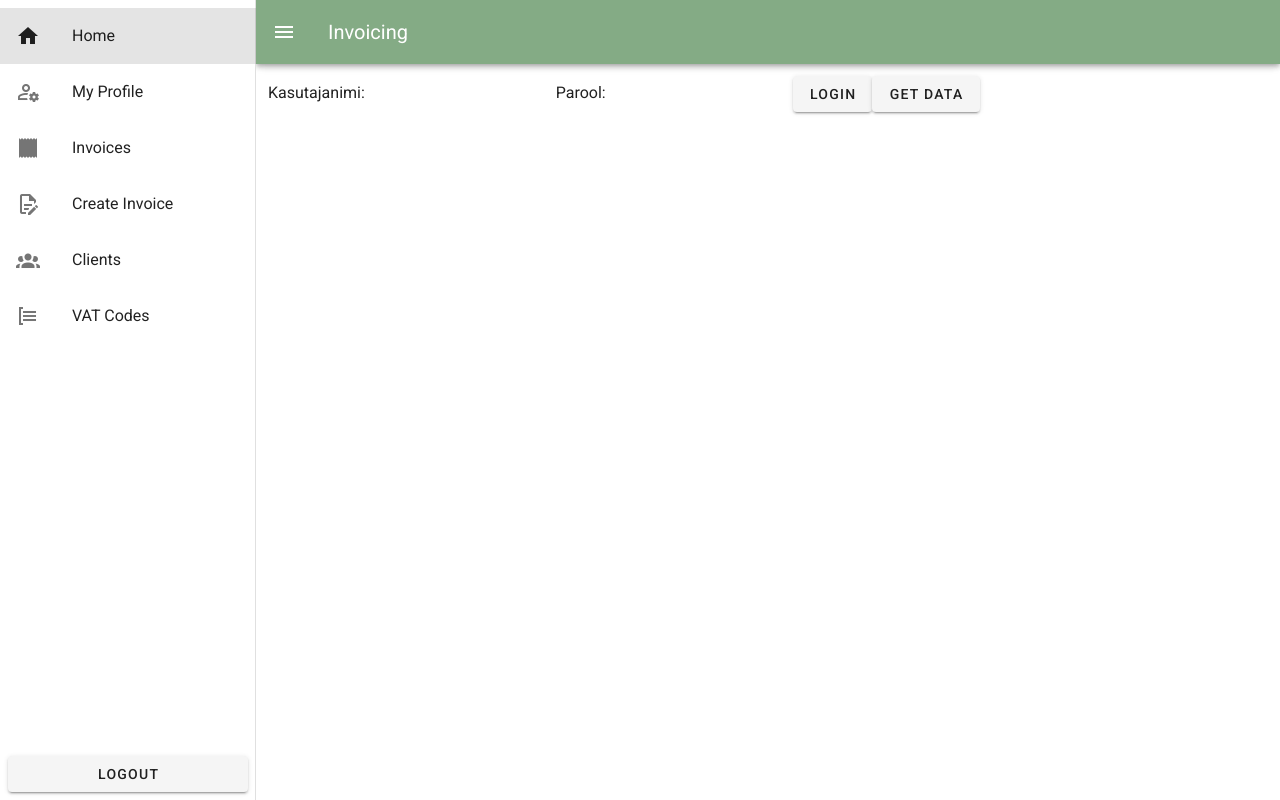
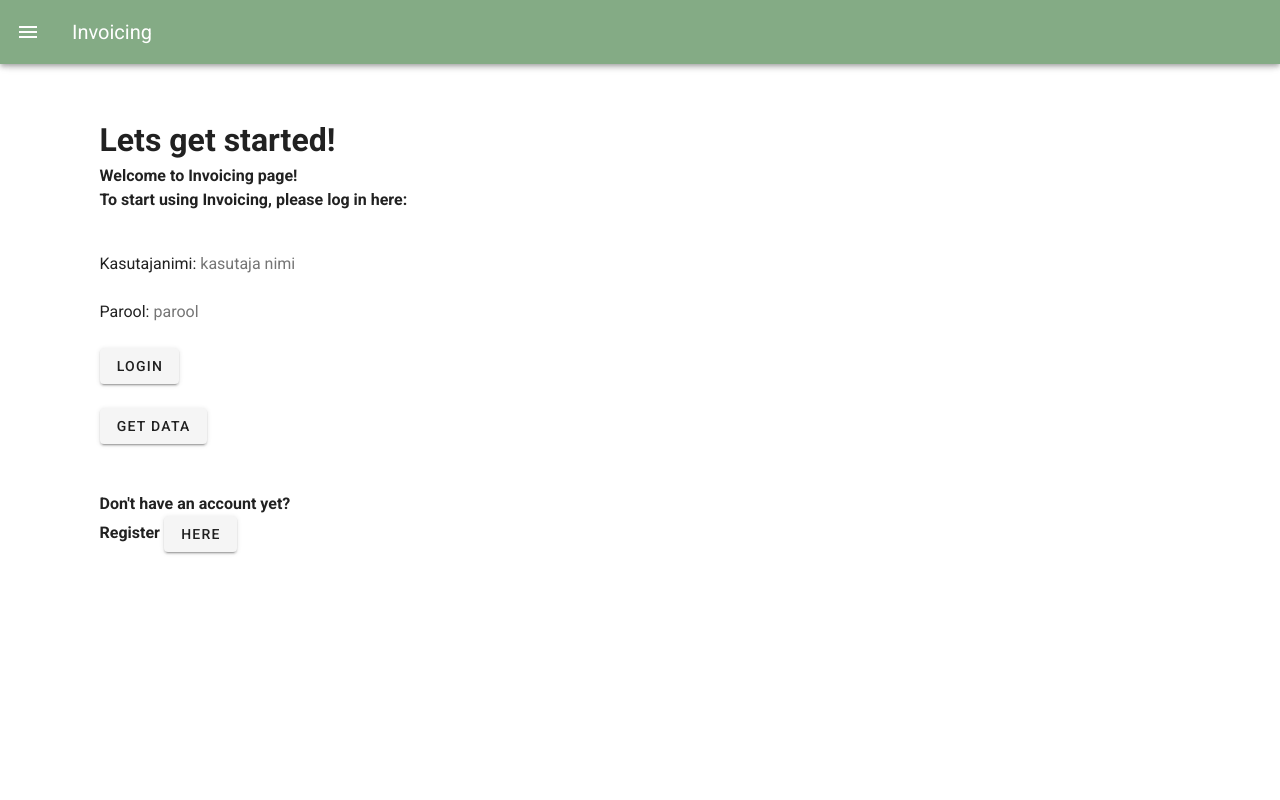
Before and after one commit to nelelepanurm/invoicing, a Vue app in the folder invoicing_front/: page / in a window 1280 px wide. Built offline with nearby package versions, Linux system fonts and the light colour scheme.

Commit message:
App vue 13.12. leong täiendus, Invoices back

```diff
--- a/invoicing_front/src/App.vue
+++ b/invoicing_front/src/App.vue
@@ -3,6 +3,7 @@
     <v-navigation-drawer
         v-model="drawer"
         app
+        v-if="token"
     >
       <v-list>
         <v-list-item
@@ -14,20 +15,11 @@
           <v-list-item-icon>
             <v-icon>{{ item.icon }}</v-icon>
           </v-list-item-icon>
-
           <v-list-item-content>
             <v-list-item-title>{{ item.title }}</v-list-item-title>
           </v-list-item-content>
         </v-list-item>
       </v-list>
-
-      <template v-slot:append>
-        <div class="pa-2">
-          <v-btn block>
-            Logout
-          </v-btn>
-        </div>
-      </template>
     </v-navigation-drawer>
 
     <v-app-bar
@@ -36,22 +28,39 @@
         dark
     >
       <v-app-bar-nav-icon @click="drawer = !drawer"></v-app-bar-nav-icon>
-
       <v-toolbar-title>Invoicing</v-toolbar-title>
+      <v-spacer></v-spacer>
+      <div v-if="token">
+        <v-btn v-on:click="logOut">Log out</v-btn>
+      </div>
     </v-app-bar>
 
     <v-main>
+      <v-container>
+        <div v-if="!token" class="home pa-10">
+          <h1>Lets get started!</h1>
+          <p class="font-weight-bold">
+            Welcome to Invoicing page!<br>
+            To start using Invoicing, please log in here: <br><br>
+          <div>
+            Kasutajanimi: <input v-model="newuser.userName" placeholder="kasutaja nimi"><br><br>
+            Parool: <input v-model="newuser.password" type="password" placeholder="parool"><br><br>
+            <v-btn v-on:click="login">LOGIN</v-btn>
+            <br><br>
+            <v-btn v-on:click="getData">Get data</v-btn>
+          </div>
+          <br><br>
+          <p class="font-weight-bold"> Don't have an account yet? <br> Register
+            <v-btn @click="registerHere()">HERE</v-btn>
+          </p>
+        </div>
+      </v-container>
       <div v-if="token">
         <router-view/>
-        <v-btn v-on:click="logOut">Log out</v-btn>
+
       </div>
       <div v-if="!token">
-        <v-container>
-          Kasutajanimi: <input v-model="newuser.userName">
-          Parool: <input v-model="newuser.password" type="password">
-          <v-btn v-on:click="login">Login</v-btn>
-          <v-btn v-on:click="getData">Get data</v-btn>
-        </v-container>
+
       </div>
     </v-main>
 
@@ -60,22 +69,22 @@
 </template>
 
 
+<script>
+import router from "./router";
 
-<script>
 export default {
   data: () => ({
     drawer: null,
     items: [
-      {title: 'Home', icon: 'mdi-home', to: '/'},
-      {title: 'My Profile', icon: 'mdi-account-cog-outline', to: '/MyProfile'},
+      {title: 'Home', icon: 'mdi-home', to: '/Home2'},
       {title: 'Invoices', icon: 'mdi-receipt', to: '/Invoices'},
       {title: 'Create Invoice', icon: 'mdi-file-document-edit-outline', to: '/CreateInvoice'},
       {title: 'Clients', icon: 'mdi-account-group', to: '/Clients'},
       {title: 'VAT Codes', icon: 'mdi-format-list-group', to: '/Vat'},
-
+      {title: 'My Profile', icon: 'mdi-account-cog-outline', to: '/MyProfile'},
     ],
     token: '',
-    newuser:{}
+    newuser: {}
 
   }),
   methods: {
@@ -85,7 +94,9 @@ export default {
             this.token = result.data
             localStorage.setItem('user-token', this.token)
             this.$http.defaults.headers.common['Authorization'] = "Bearer " + this.token
+            router.push({name: 'Home2'})
           });
+
     },
     getData() {
       this.$http.get('api/protected')
@@ -102,6 +113,9 @@ export default {
       alert("you have been logged out")
       location.reload()
     }
+  },
+  mounted() {
+    this.token = localStorage.getItem("user-token")
   }
 }
 </script>
--- a/invoicing_front/src/router/index.js
+++ b/invoicing_front/src/router/index.js
@@ -1,6 +1,5 @@
 import Vue from 'vue'
 import VueRouter from 'vue-router'
-import Home from '../views/Home.vue'
 import Clients from '../views/Clients'
 import MyProfile from '../views/MyProfile'
 import Home2 from '../views/Home2'
@@ -11,11 +10,7 @@ import Vat from '../views/Vat'
 Vue.use(VueRouter)
 
 const routes = [
-  {
-    path: '/',
-    name: 'Home',
-    component: Home
-  },
+
   {
     path: '/clients',
     name: 'Clients',
--- a/invoicing_front/src/views/Home.vue
+++ /dev/null
@@ -1,26 +0,0 @@
-<template>
-  <div class="home pa-10">
-    <h1>Lets get started!</h1>
-    <p>
-      Welcome to Invoicing page!<br>
-      To start using Invoicing, please <v-btn @click="logIn()" >LOG IN</v-btn><br>
-    </p><br><br>
-    <p> Don't have an account yet? <br> Register <v-btn @click="registerHere()">HERE</v-btn> </p>
-  </div>
-</template>
-
-<script>
-
-export default {
-  data: function () {
-    return {
-      logIn: {},
-      registerHere: {}
-    }
-  },
-  methods: {
-
-  }
-}
-
-</script>
--- a/invoicing_front/src/views/Home2.vue
+++ b/invoicing_front/src/views/Home2.vue
@@ -1,13 +1,29 @@
 <template>
   <div class="home pa-10">
-    <h1>Overview</h1>
-    <p>
-      You are now logged in!"<br>
-      Choose Invoices on the top menu bar and start selling now!"<br>
-    </p>
+    <v-container>
+      <h1>Overview</h1><br><br>
+      <h3>You are now logged in!</h3><br>
+      Choose Invoices in the left side navigation menu bar and start selling now!<br><br><br>
+
+      <h2>Interesting links</h2><br>
+      <a href="https://www.emta.ee/en" target="_blank" rel="noopener">Tax Office</a>
+      <a class="pa-9" href="https://www.e-resident.gov.ee" target="_blank" rel="noopener">E-Residency</a>
+      <a class="pa-6" href="https://www.aripaev.ee" target="_blank" rel="noopener">Latest news</a>
+      <br><br>
+      <img src="assets/coins.jpeg">
+    </v-container>
   </div>
+
 </template>
 
 <script>
+import router from "@/router";
+
+export default {
+  data: function () {
+    return {}
+  },
+  methods: {}
+}
 
 </script>
```
Also changed, not shown: invoicing_front/src/assets/coins.jpeg (added).
